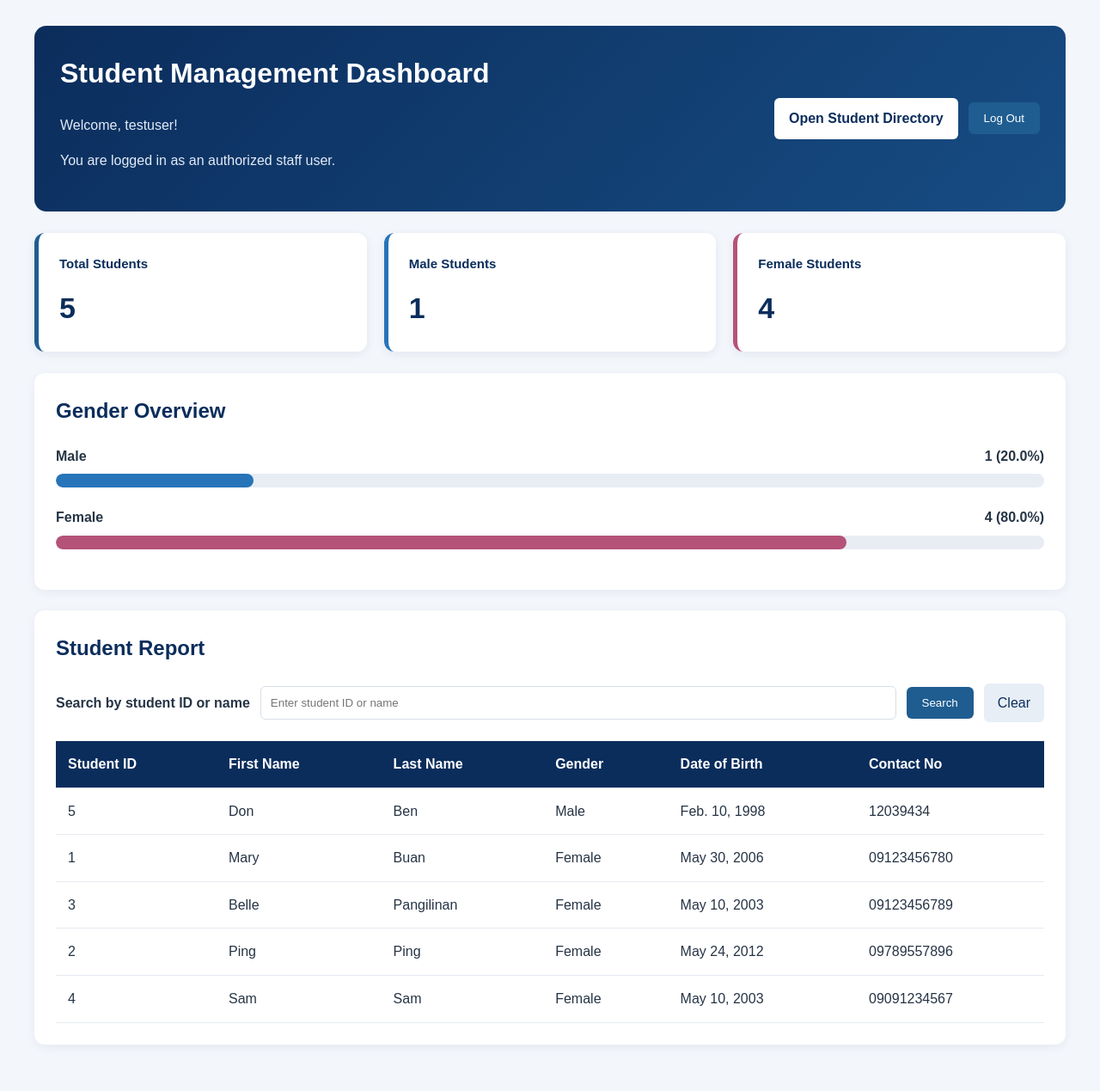
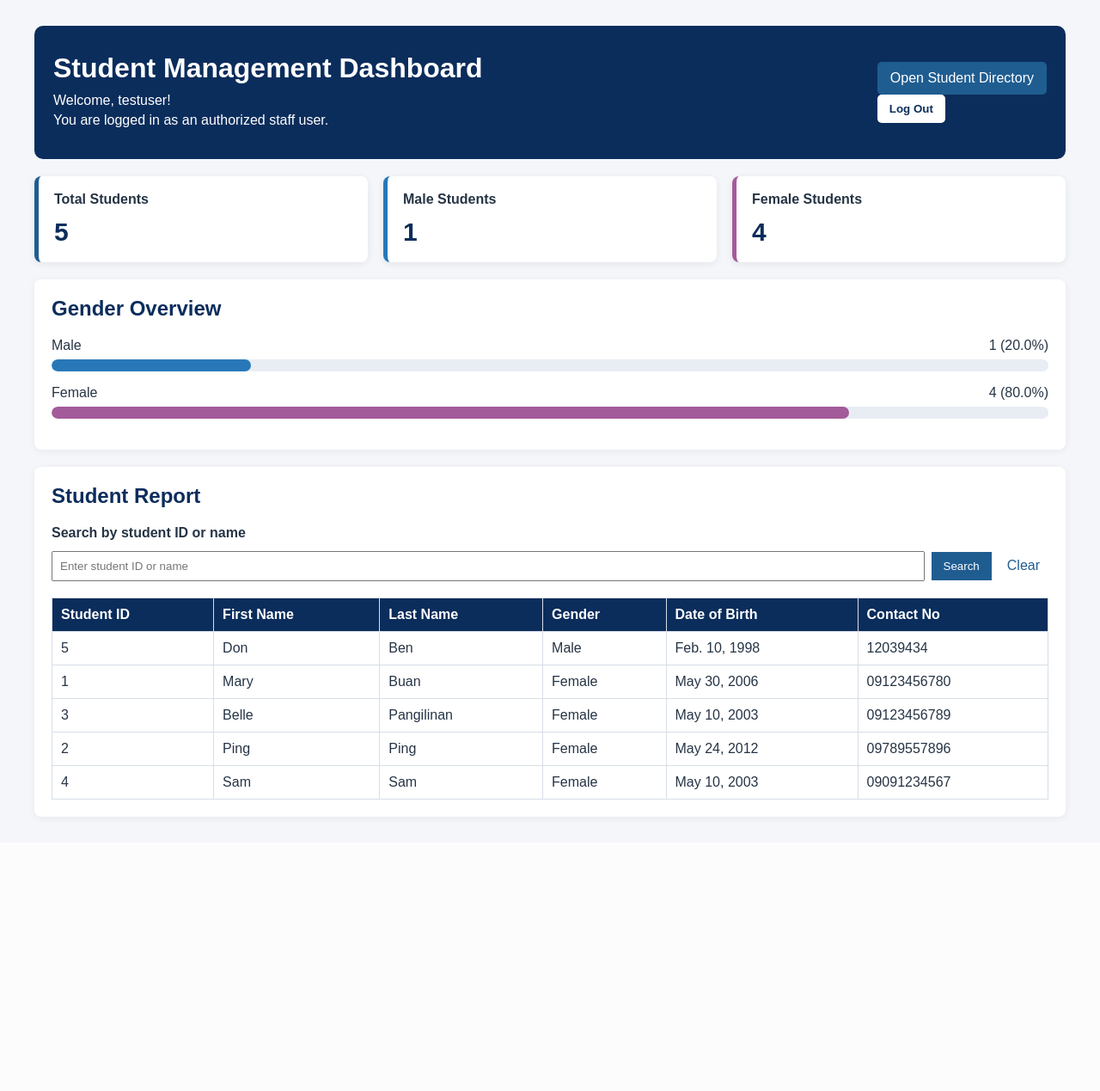
Before and after one commit to nicolesambile/CC106-M06-SambileNicole, a Django app: page /registration/dashboard/ in a window 1280 px wide. Shown: the whole page at 86% size. After the commit the page ends 954 px from the top, so only its background shows below. Run offline with Django 5.2, Linux system fonts and the light colour scheme; a user stored in the database is signed in; data comes from the database, SQL or seed files in the repository; both versions use the stored data as it was after the commit.

Commit message:
Updating my Module 9

```diff
--- a/registration/static/registration/style.css
+++ b/registration/static/registration/style.css
@@ -1,18 +1,11 @@
-
-* {
-    box-sizing: border-box;
+body {
+    font-family: Arial, sans-serif;
+    background: #f4f6f9;
+    color: #263445;
+    margin: 30px;
 }
 
-body {
-    font-family: Arial, sans-serif;
-    background: #f3f6fb;
-    color: #263445;
-    margin: 0;
-    padding: 30px;
-    line-height: 1.6;
-}
-
-h1, h2, h3 {
+h1 {
     color: #0b2d5c;
 }
 
@@ -25,26 +18,38 @@ a:hover {
     text-decoration: underline;
 }
 
+table {
+    width: 100%;
+    border-collapse: collapse;
+    background: #ffffff;
+}
+
+th {
+    background: #0b2d5c;
+    color: #ffffff;
+    text-align: left;
+}
+
+th, td {
+    padding: 10px;
+    border: 1px solid #d7dee8;
+}
+
 button {
     background: #1f5d91;
-    color: white;
-    border: none;
-    padding: 11px 18px;
-    border-radius: 6px;
+    color: #ffffff;
+    border: 0;
+    padding: 9px 14px;
     cursor: pointer;
 }
 
-button:hover {
-    background: #0b2d5c;
+input, select {
+    padding: 8px;
+    margin: 4px 0;
 }
 
-input, select, textarea {
-    width: 100%;
-    padding: 11px;
-    margin: 5px 0;
-    border: 1px solid #d7dee8;
-    border-radius: 6px;
-}
+
+/* MODULE 09: Dashboard layout */
 
 .dashboard-container {
     max-width: 1200px;
@@ -56,143 +61,140 @@ input, select, textarea {
     justify-content: space-between;
     align-items: center;
     gap: 20px;
-    background: linear-gradient(135deg, #0b2d5c, #174c83);
-    color: white;
-    padding: 30px;
-    border-radius: 14px;
+    background: #0b2d5c;
+    color: #ffffff;
+    padding: 22px;
+    border-radius: 10px;
 }
 
 .dashboard-header h1 {
-    color: white;
+    color: #ffffff;
     margin-top: 0;
+    margin-bottom: 10px;
 }
 
 .dashboard-header p {
-    color: #e2ebf7;
+    margin: 5px 0;
+}
+
+.dashboard-header button {
+    background: #ffffff;
+    color: #0b2d5c;
+    border-radius: 5px;
+    font-weight: bold;
 }
 
 .dashboard-actions {
-    display: flex;
-    align-items: center;
-    gap: 12px;
-}
-
-.dashboard-actions form {
-    margin: 0;
+    margin: 20px 0;
 }
 
 .directory-link {
-    background: white;
-    color: #0b2d5c;
-    padding: 11px 17px;
-    border-radius: 6px;
-    font-weight: bold;
-}
-
-.directory-link:hover {
-    background: #e8eef6;
-    text-decoration: none;
+    display: inline-block;
+    background: #1f5d91;
+    color: #ffffff;
+    padding: 10px 15px;
+    border-radius: 5px;
 }
 
 .summary-grid {
     display: grid;
     grid-template-columns: repeat(3, minmax(0, 1fr));
-    gap: 20px;
-    margin: 25px 0;
+    gap: 18px;
+    margin: 20px 0;
 }
 
 .summary-card {
-    background: white;
-    padding: 24px;
-    border-radius: 12px;
-    box-shadow: 0 3px 12px rgba(11, 45, 92, 0.07);
+    background: #ffffff;
     border-left: 5px solid #1f5d91;
+    border-radius: 8px;
+    padding: 18px;
+    box-shadow: 0 2px 8px rgba(20, 40, 70, 0.08);
 }
 
 .summary-card h2 {
-    margin: 0;
-    font-size: 15px;
+    font-size: 16px;
+    margin: 0 0 12px;
 }
 
 .summary-number {
-    margin: 12px 0 0;
-    font-size: 34px;
+    color: #0b2d5c;
+    font-size: 30px;
     font-weight: bold;
-    color: #0b2d5c;
+    margin: 0;
 }
 
 .male-card {
-    border-left-color: #2774b8;
+    border-left-color: #2878b8;
 }
 
 .female-card {
-    border-left-color: #b55278;
+    border-left-color: #a45b9a;
 }
 
 .report-section {
-    background: white;
-    padding: 25px;
-    margin-bottom: 24px;
-    border-radius: 12px;
-    box-shadow: 0 3px 12px rgba(11, 45, 92, 0.06);
+    background: #ffffff;
+    margin: 20px 0;
+    padding: 20px;
+    border-radius: 8px;
+    box-shadow: 0 2px 8px rgba(20, 40, 70, 0.06);
 }
 
 .report-section h2 {
+    color: #0b2d5c;
     margin-top: 0;
 }
 
 .gender-row {
-    margin-bottom: 22px;
+    margin: 16px 0;
 }
 
 .gender-label {
     display: flex;
     justify-content: space-between;
-    margin-bottom: 8px;
-    font-weight: bold;
+    gap: 12px;
+    margin-bottom: 7px;
 }
 
 .bar-track {
-    height: 16px;
+    height: 14px;
+    background: #e8edf3;
+    border-radius: 10px;
     overflow: hidden;
-    background: #e8edf4;
-    border-radius: 20px;
 }
 
 .bar-fill {
     height: 100%;
-    border-radius: 20px;
+    border-radius: 10px;
 }
 
 .male-bar {
-    background: #2774b8;
+    background: #2878b8;
 }
 
 .female-bar {
-    background: #b55278;
+    background: #a45b9a;
 }
 
 .search-form {
     display: flex;
+    flex-wrap: wrap;
     align-items: center;
-    gap: 12px;
-    margin-bottom: 20px;
+    gap: 8px;
+    margin: 15px 0;
 }
 
 .search-form label {
+    width: 100%;
     font-weight: bold;
 }
 
 .search-form input {
+    min-width: 220px;
     flex: 1;
-    min-width: 150px;
 }
 
 .clear-search {
-    padding: 10px 16px;
-    background: #e8eef6;
-    color: #0b2d5c;
-    border-radius: 6px;
+    padding: 8px 10px;
 }
 
 .table-wrapper {
@@ -200,35 +202,19 @@ input, select, textarea {
     overflow-x: auto;
 }
 
-table {
-    width: 100%;
-    border-collapse: collapse;
-    background: white;
-}
-
-th {
-    background: #0b2d5c;
-    color: white;
-    text-align: left;
-}
-
-th, td {
-    padding: 14px;
-    border-bottom: 1px solid #e5eaf1;
-}
-
-tbody tr:hover {
-    background: #f4f8fd;
+.table-wrapper table {
+    min-width: 700px;
 }
 
 .empty-message {
     text-align: center;
-    color: #6b7785;
+    color: #667085;
+    padding: 20px;
 }
 
-@media (max-width: 900px) {
+@media (max-width: 700px) {
     body {
-        padding: 20px;
+        margin: 14px;
     }
 
     .dashboard-header {
```
Also changed, not shown: other parts of registration/static/registration/style.css (+1 -55 lines), db.sqlite3.
